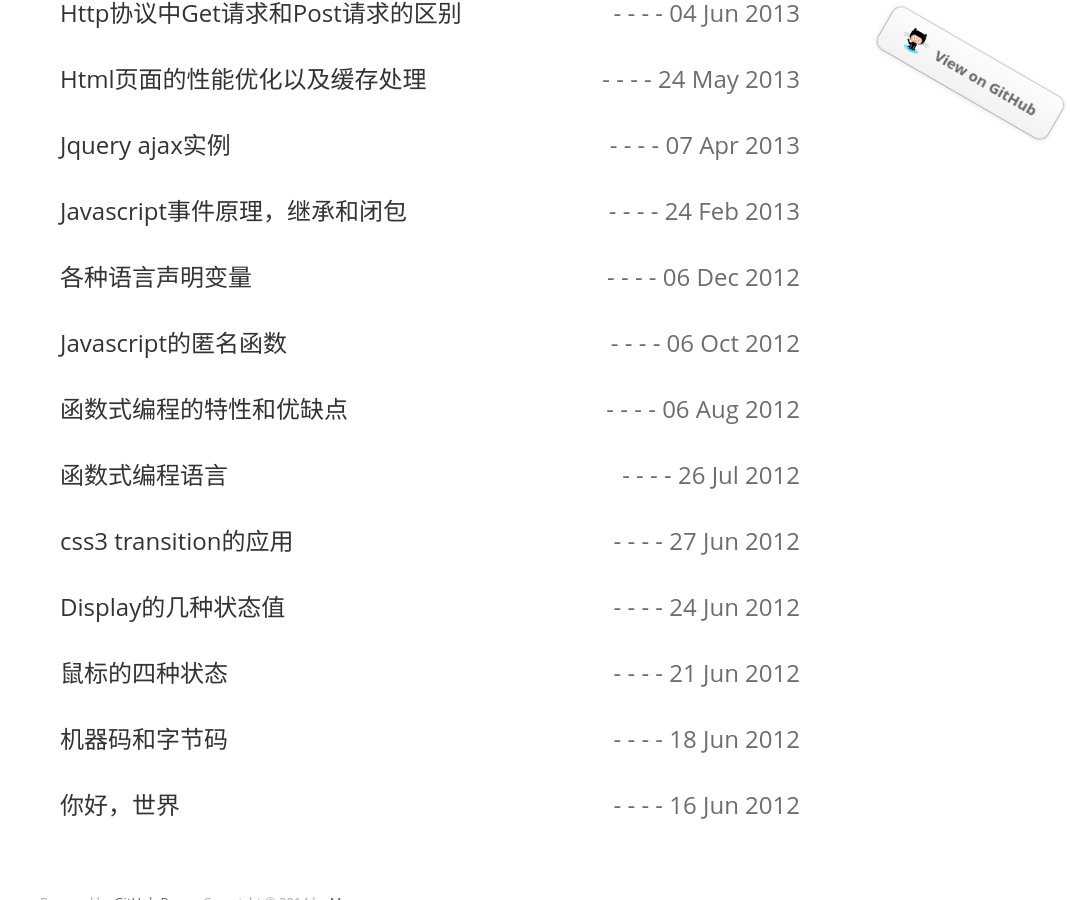
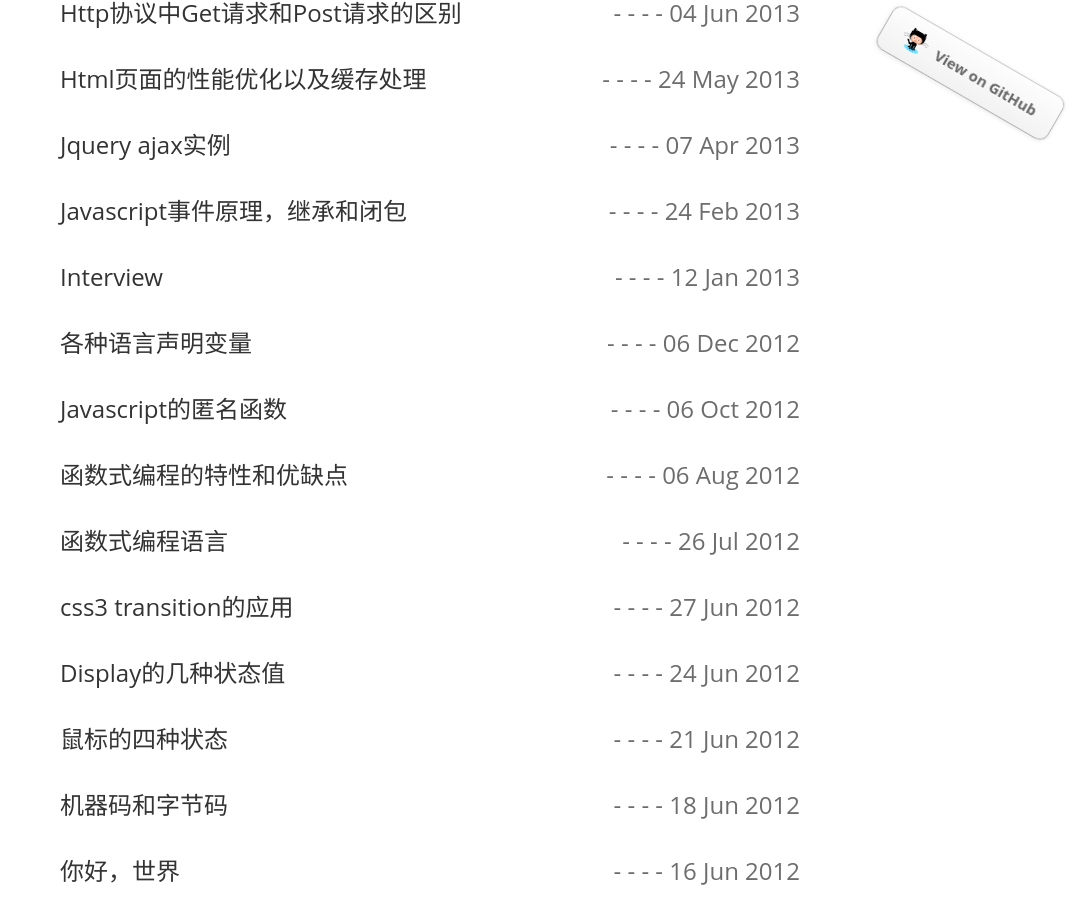
Before and after one commit to yubiaobin/yubiaobin.github.io, a Jekyll site: the page built from index.html, in a window 1280 px wide and 900 px high, scrolled down 1247 px. Shown: the whole window, without its empty margins (210-1280 px from the left). Built offline with Jekyll 4.4.1, drawn with Linux system fonts in a browser that asks for light colours; comment, search, counter and statistics services are not loaded.

Commit message:
add interview blog

```diff
--- a/_posts/2012-10-06-javascript-function.html
+++ b/_posts/2012-10-06-javascript-function.html
@@ -29,7 +29,7 @@ var functionName = function(arg0,arg1){
 </p>
 
 
-<p>函数声明和函数表达式之间的主要区别是前者会在代码执行前被加载到作用域中，而后者是在代码执行到那一行的时候才会有定义。另一个区别是函数声明会给函数指定一个名字，而函数表达式则创建一个匿名函数，然后将这个函数赋给一个变量</p>
+<p>函数声明和函数表达式之间的主要区别是前者会在代码执行前被加载到作用域中，而后者是在代码执行到那一行的时候才会有定义。另一个区别是函数声明会给函数指定一个名字，而函数表达式则创建一个匿名函数，然后将这个函数赋给一个变量。</p>
 
 
 
```
Also changed, not shown: _posts/2013-01-12-interview.html (added, +9 -0 lines).
